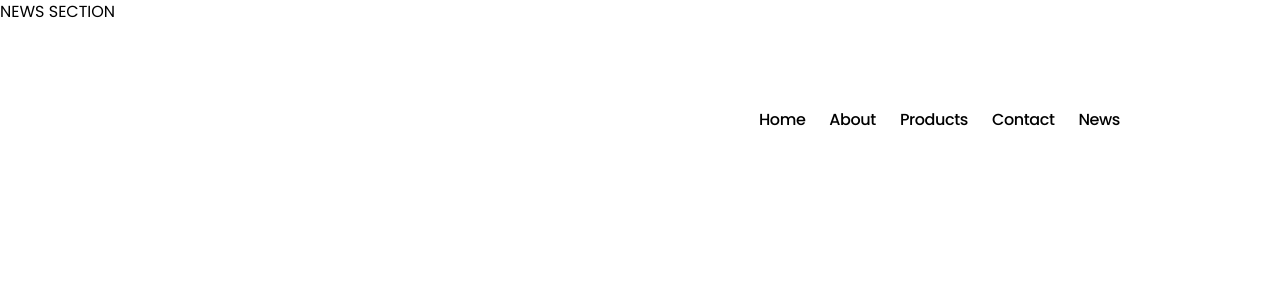
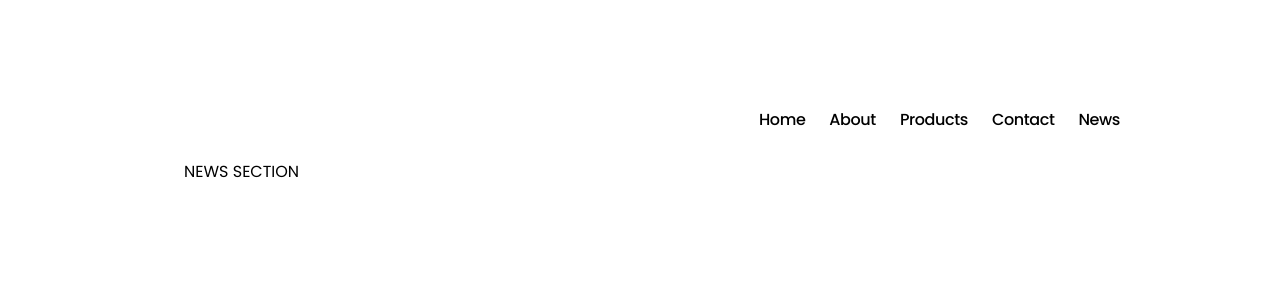
Before and after one commit to jiyancarloo/playground, a Next.js app: page /news in a window 1280 px wide. Shown: the top 300 px of the page. Built offline with nearby package versions, Linux system fonts and the light colour scheme; some icons are missing.

Commit message:
Update News.tsx

```diff
--- a/src/app/sections/newsSection/News.tsx
+++ b/src/app/sections/newsSection/News.tsx
@@ -1,10 +1,12 @@
 import Section from "@/src/components/ui/Theme/ThemeWrapper";
-
+import Container from "@/src/components/layout/Container";
 export default function NewsSection() {
   return (
     <>
-      <Section theme="light">
-        <div>NEWS SECTION</div>
+      <Section theme="light" className="min-h-screen">
+        <Container>
+          <div className="py-40">NEWS SECTION</div>
+        </Container>
       </Section>
     </>
   );
```
